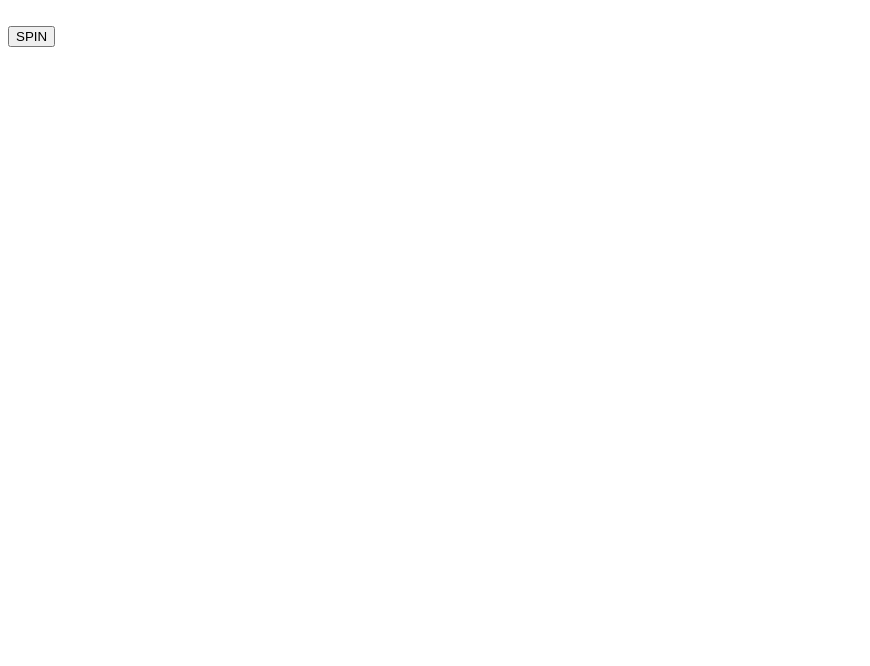
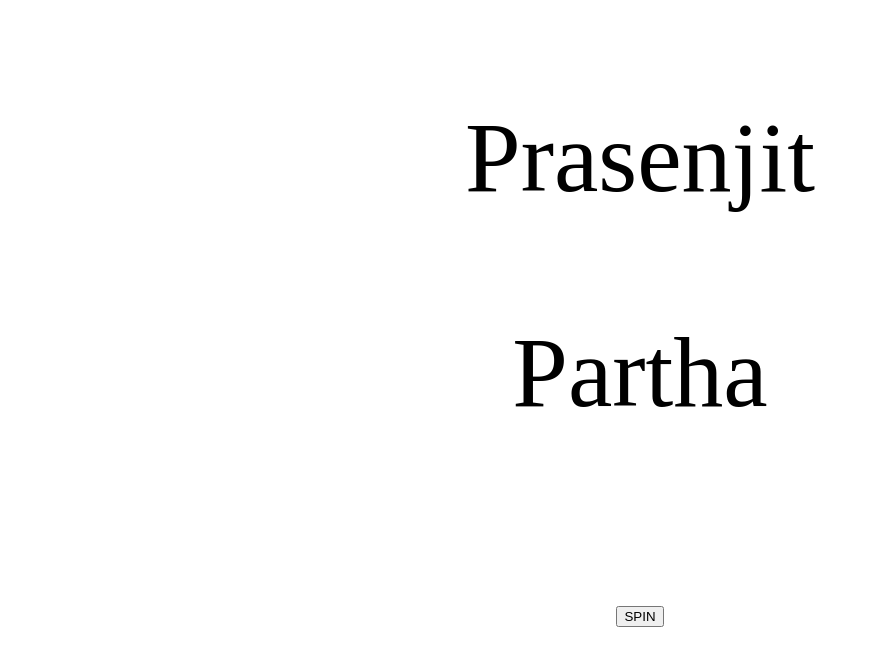
Before and after one commit to rahulpatil-99/rotator, a React app: page / in a window 1280 px wide. Shown: the top 666 px of the page, without its empty margins (0-870 px from the left). Built offline with nearby package versions, Linux system fonts and the light colour scheme.

Commit message:
added css

```diff
--- a/src/components/StandUp.js
+++ b/src/components/StandUp.js
@@ -1,22 +1,23 @@
 import React from 'react';
+import './../css/Standup.css';
 
 const display = (name) =>(
     name?
-        name[0] + "     " + name[1]:
+        name.map((item, i) => (
+        <p key={i}>{item}</p>)):
     location.reload()
 )
 
 const TWENTY_FOUR_HOURS = 1000 * 60 * 60 * 24;
 
 const next = change => {
-    setInterval(change, 1500)
+    setInterval(change, TWENTY_FOUR_HOURS)
 }
 
 const Standup = (props) => {
     return (
     <div className="StandUp">
         {display(props.name)}
-        <br />
         {next(() => (props.spin(props.name)))}
         <button onClick={() => (props.spin(props.name))}>
             SPIN
--- a/src/css/Standup.css
+++ b/src/css/Standup.css
@@ -1,4 +1,4 @@
 .StandUp {
     text-align: center;
-    font-size: 200px;
+    font-size: 100px;
 }
```
